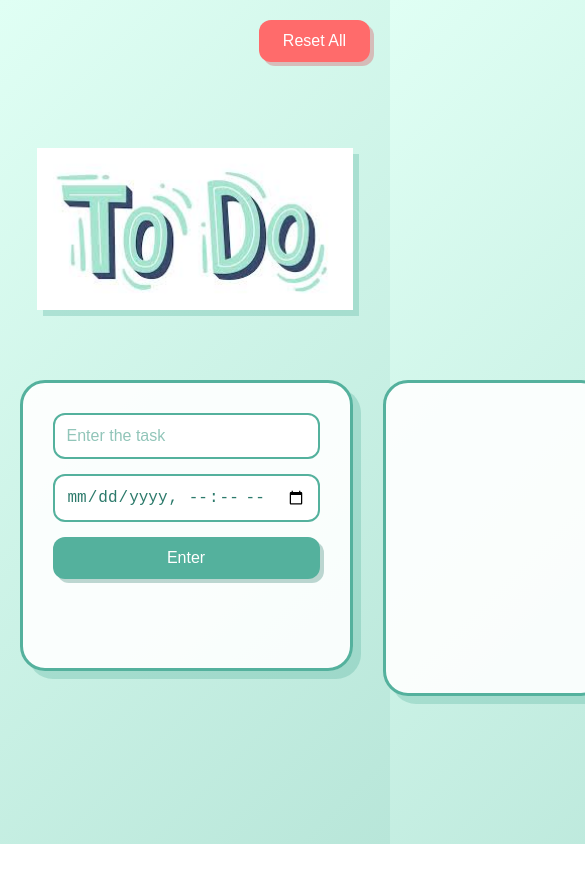
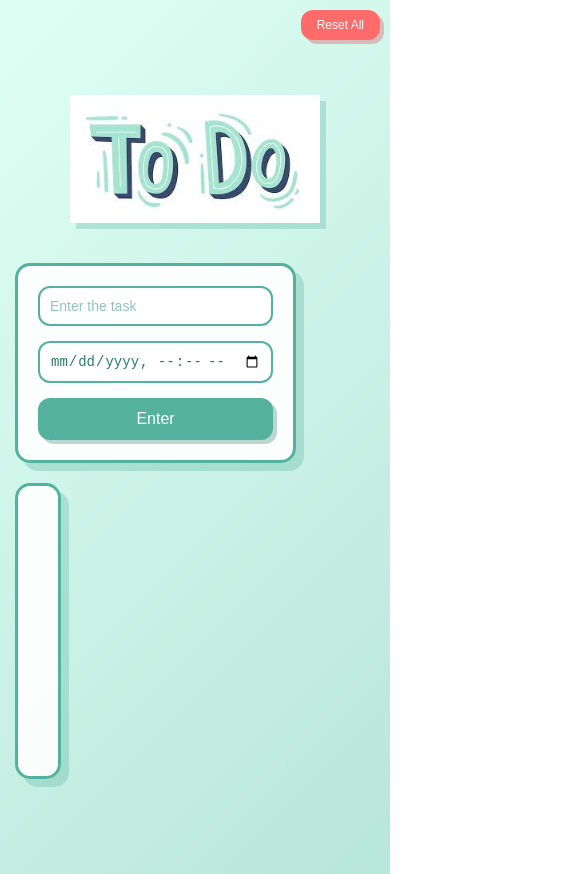
Before and after one commit to sumantth07/To-Do_MDC, a plain HTML site: page index.html in a window 390 px wide. Shown: the top 874 px of the page, 585 px wide, since content can reach past the window. Before the commit the page ends 844 px from the top, so only its background shows below. Drawn offline with Linux system fonts and the light colour scheme.

Commit message:
Update styles.css

```diff
--- a/styles.css
+++ b/styles.css
@@ -193,3 +193,97 @@ li:hover {
 .title-image:hover {
  transform: scale(1.02);
 }
+@media screen and (max-width: 768px) {
+ .content-wrapper {
+  flex-direction: column;
+  gap: 20px;
+ }
+
+ .input-section, .list {
+  flex: 0 0 100%;
+  height: auto;
+  position: static;
+ }
+
+ .title-image {
+  max-width: 300px;
+  margin: 0 auto 30px;
+ }
+
+ #reset-button {
+  padding: 10px 20px;
+  font-size: 14px;
+ }
+}
+
+@media screen and (max-width: 480px) {
+ body {
+  padding: 15px;
+ }
+
+ .container {
+  width: 100%;
+  gap: 20px;
+ }
+
+ .input-section, .list {
+  padding: 20px;
+  border-radius: 15px;
+ }
+
+ .input-area input {
+  padding: 10px;
+  font-size: 14px;
+ }
+
+ .title-image {
+  max-width: 250px;
+  margin: 0 auto 20px;
+ }
+
+ li {
+  padding: 12px;
+  font-size: 14px;
+ }
+
+ .task-text {
+  font-size: 1em;
+ }
+
+ .task-time {
+  font-size: 0.75em;
+ }
+
+ .done-button {
+  padding: 6px 10px;
+  font-size: 12px;
+ }
+
+ #reset-button {
+  top: 10px;
+  right: 10px;
+  padding: 8px 16px;
+  font-size: 12px;
+ }
+}
+
+@media screen and (max-width: 320px) {
+ .title-image {
+  max-width: 200px;
+ }
+
+ .input-section, .list {
+  padding: 15px;
+ }
+
+ .input-area {
+  gap: 10px;
+ }
+}
+
+@media (prefers-reduced-motion: reduce) {
+ * {
+  transition: none !important;
+  transform: none !important;
+ }
+}
```
